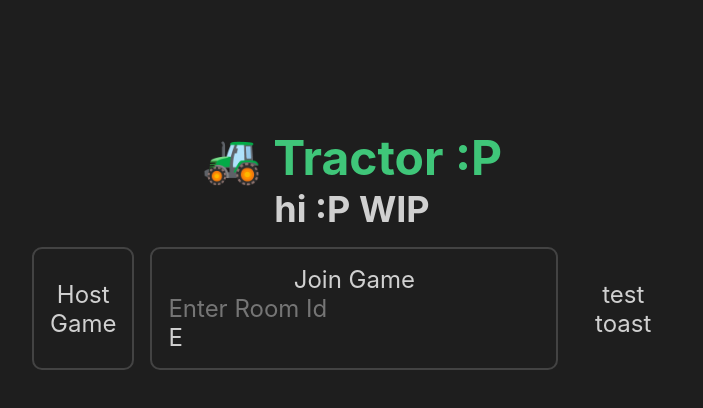
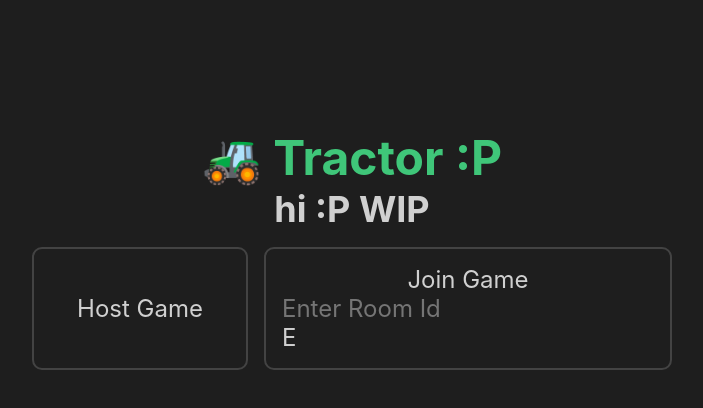
Before and after one commit to brtboi/tractor, a React (Vite) app in the folder client/: page / in a window 1280 px wide. Shown: the top 408 px of the page, without its empty margins (288-991 px from the left). Built offline with nearby package versions, Linux system fonts and the light colour scheme; no server answers.

Commit message:
/client: remove toast test

```diff
--- a/client/src/HomePage/HomePage.tsx
+++ b/client/src/HomePage/HomePage.tsx
@@ -53,13 +53,7 @@ export default function HomePage() {
             <button type="submit">E</button>
           </form>
         </div>
-        <button
-          onClick={() => {
-            pushError("error test");
-          }}
-        >
-          test toast
-        </button>
+
       </div>
     </div>
   );
```
